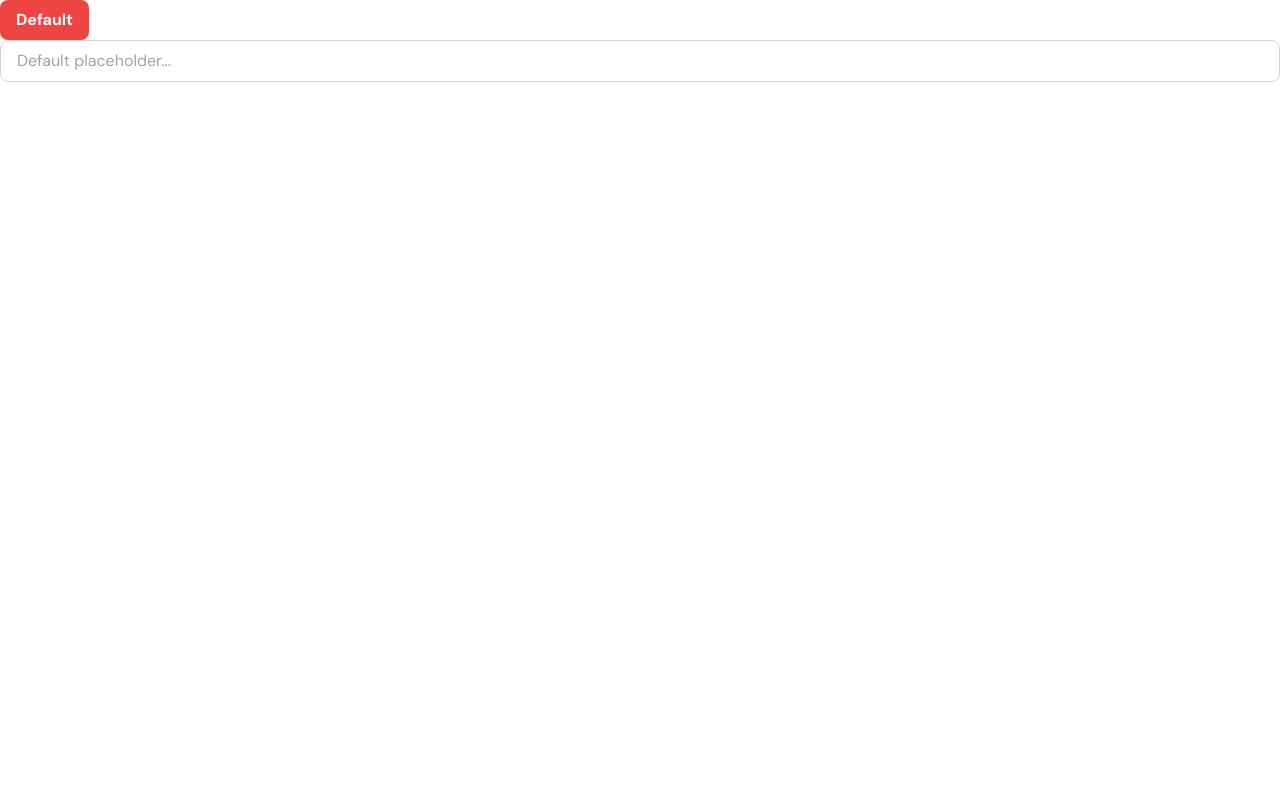
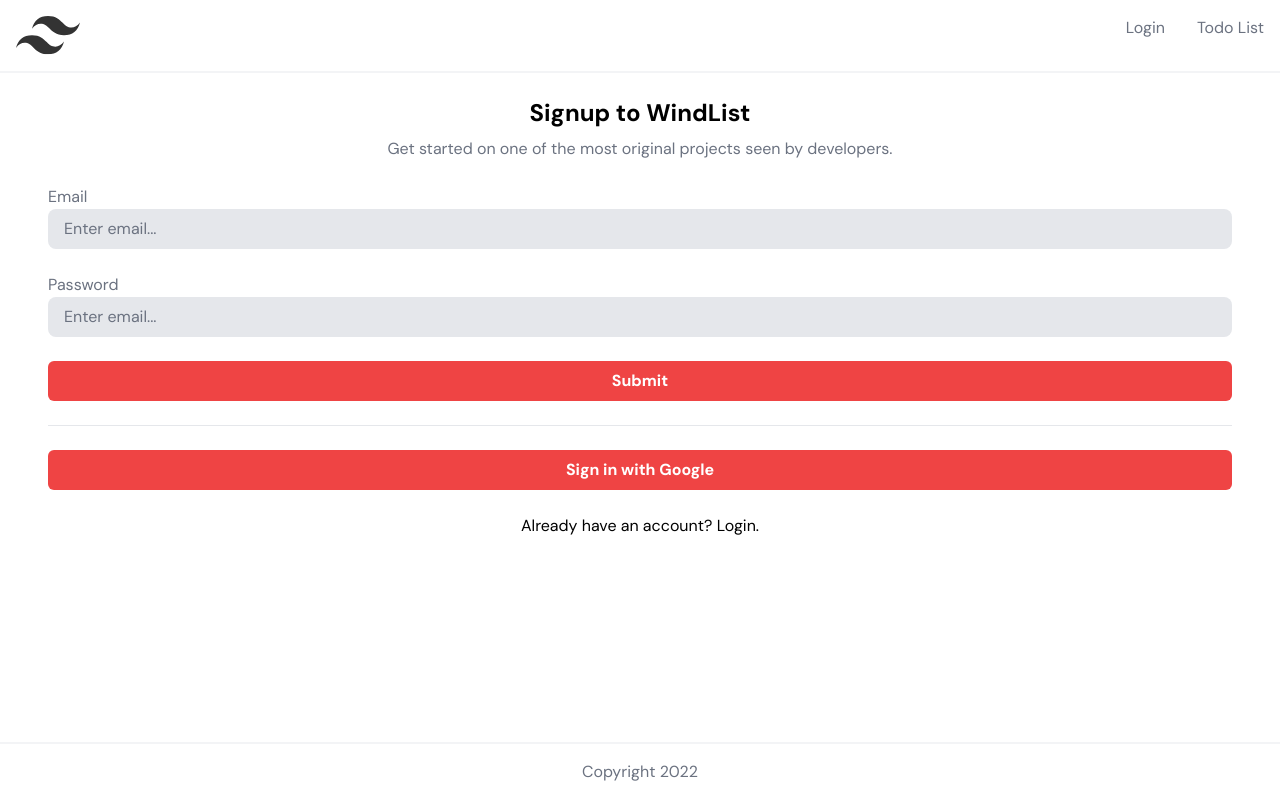
Before and after one commit to takuyadev/windlist-firebase, a React (Create React App) app: page /Login in a window 1280 px wide. Built offline with nearby package versions, Linux system fonts and the light colour scheme.

Commit message:
Styled page and added basic add user function
- More styling, maybe animations
- Added Firebase Config
- React Router DOM to page
- Started List

```diff
--- a/package.json
+++ b/package.json
@@ -9,6 +9,7 @@
     "firebase": "^9.9.0",
     "react": "^18.2.0",
     "react-dom": "^18.2.0",
+    "react-router-dom": "^6.3.0",
     "react-scripts": "5.0.1",
     "web-vitals": "^2.1.4"
   },
--- a/src/App.js
+++ b/src/App.js
@@ -1,12 +1,41 @@
 import { useState } from 'react'
-import Button from './components/Button'
-import TextField from './components/TextField';
+import { Link, Route, Routes } from 'react-router-dom'
+import Header from './components/Header'
+import UserForm from './routes/UserForm'
+import TodoList from './routes/TodoList'
+import Footer from './components/Footer'
 
 function App() {
+  const [loginData, setLoginData] = useState({
+    email: "",
+    password: "",
+  });
+
+
+
   return (
-    <div>
-      <Button />
-      <TextField />
+    <div className="flex flex-col gap-6">
+      <Header/>
+      <main className="mx-12">
+        <Routes>
+          <Route
+            path="/Login"
+            element={
+              <UserForm
+                setLoginData={setLoginData}
+                loginData={loginData}
+              />
+            }
+          />
+          <Route
+            path="/TodoList"
+            element={
+              <TodoList />
+            }
+          />
+        </Routes>
+      </main>
+      <Footer></Footer>
     </div>
   );
 }
--- a/src/components/Button.js
+++ b/src/components/Button.js
@@ -1,14 +1,20 @@
-function Button({ text, icon }) {
+function Button({ children, handleOnClick, icon, type, width }) {
   return (
-    <button className="flex justify-center ease-in duration-100 py-2 px-4 rounded-lg bg-red-500 text-white font-bold hover:bg-red-900">
-      {icon && icon}
-      {text}
+    <button
+      className={`flex justify-center ease-in duration-100 w-${width} py-2 px-4 rounded-md bg-red-500 text-white font-bold hover:bg-red-900`}
+      onClick={handleOnClick}
+      type={type}
+    >
+        {icon && icon}
+        {children}
     </button>
   );
 }
 
 Button.defaultProps = {
-  text: "Default",
+  children: "Default",
+  type: "button",
+  width: "auto"
 };
 
 export default Button;
--- /dev/null
+++ b/src/components/Footer.js
@@ -0,0 +1,7 @@
+export default function Footer(){
+    return (
+        <footer className="fixed bottom-0 w-full border-t-gray-100 border-t-2 text-gray-500 bg-white p-4 text-center ">
+            <p>Copyright 2022</p>
+        </footer>
+    )
+}
--- /dev/null
+++ b/src/components/Header.js
@@ -0,0 +1,15 @@
+import { Link } from 'react-router-dom'
+
+function Header(){
+    return (
+        <header className="sticky flex w-full p-4 justify-between border-b-2 border-b-gray-100 text-gray-500">
+            <img className="w-16" src="./images/tailwind_logo.svg"/>
+            <nav className="flex gap-8 ">
+                <Link to="/Login">Login</Link>
+                <Link to="/TodoList">Todo List</Link>
+            </nav>
+        </header>
+    )
+}
+
+export default Header
--- /dev/null
+++ b/src/components/ListItem.js
@@ -0,0 +1,7 @@
+export default function ListItem(){
+    return (
+        <li className="flex p-4 font-bold rounded-lg border-2 border-gray-200">
+            hello
+        </li>
+    )
+}
--- a/src/components/TextField.js
+++ b/src/components/TextField.js
@@ -1,15 +1,24 @@
-function TextField({ handleOnChange, placeholder }) {
+function TextField
+  ({ id, type, handleOnChange, placeholder, label }) {
+
   return (
+      <div className="w-full">
+        { label && <label className="text-gray-500" htmlFor={id}> {label} </label> }
         <input
-            className="border-gray-300 border w-full py-2 px-4 rounded-lg"
+            className="bg-gray-200 placeholder:text-gray-500 w-full py-2 px-4 rounded-lg"
+            onChange={handleOnChange}
             placeholder={placeholder}
-            onChange={handleOnChange}
+            type={type}
+            id={id}
         />
+      </div>
     );
+
 }
 
 TextField.defaultProps = {
   placeholder: "Default placeholder...",
+  type: "text",
   handleOnChange: (e) => console.log(e.target.value),
 };
 
--- /dev/null
+++ b/src/firebase.config.js
@@ -0,0 +1,47 @@
+// Import the functions you need from the SDKs you need
+
+import { initializeApp } from "firebase/app";
+
+import { getAnalytics } from "firebase/analytics";
+
+import { getFirestore } from "firebase/firestore";
+
+import { GoogleAuthProvider } from "firebase/auth";
+
+// TODO: Add SDKs for Firebase products that you want to use
+
+// https://firebase.google.com/docs/web/setup#available-libraries
+
+
+// Your web app's Firebase configuration
+
+// For Firebase JS SDK v7.20.0 and later, measurementId is optional
+
+const firebaseConfig = {
+
+  apiKey: "AIzaSyBkfQ5vgDXoGp6imre33Pjwm7makJgSNDg",
+
+  authDomain: "fir-tutorial-be746.firebaseapp.com",
+
+  projectId: "fir-tutorial-be746",
+
+  storageBucket: "fir-tutorial-be746.appspot.com",
+
+  messagingSenderId: "314749522357",
+
+  appId: "1:314749522357:web:f3f3b19b3d5722f3a3c9fc",
+
+  measurementId: "G-3349M4ES83"
+
+};
+
+
+// Initialize Firebase
+
+export const app = initializeApp(firebaseConfig);
+
+export const analytics = getAnalytics(app);
+
+export const database = getFirestore();
+
+export const provider = new GoogleAuthProvider();
--- a/src/index.js
+++ b/src/index.js
@@ -1,14 +1,17 @@
 import React from 'react';
 import ReactDOM from 'react-dom/client';
+import { BrowserRouter } from 'react-router-dom'
 import './index.css';
 import App from './App';
 import reportWebVitals from './reportWebVitals';
 
 const root = ReactDOM.createRoot(document.getElementById('root'));
 root.render(
-  <React.StrictMode>
-    <App />
-  </React.StrictMode>
+  <BrowserRouter>
+    <React.StrictMode>
+      <App />
+    </React.StrictMode>
+  </BrowserRouter>
 );
 
 // If you want to start measuring performance in your app, pass a function
--- /dev/null
+++ b/src/routes/TodoList.js
@@ -0,0 +1,18 @@
+import ListItem from '../components/ListItem'
+import TextField from '../components/TextField'
+import Button from '../components/Button'
+
+export default function TodoList(){
+    return (
+        <div className="flex flex-col gap-8">
+            <form className="flex w-full p-0 gap-4">
+                <TextField />
+                <Button />
+            </form>
+            <hr/>
+            <ul className='flex flex-col gap-4'>
+                <ListItem />
+            </ul>
+        </div>
+    )
+}
--- /dev/null
+++ b/src/routes/UserForm.js
@@ -0,0 +1,82 @@
+import { useState } from "react";
+import Button from "../components/Button";
+import TextField from "../components/TextField";
+import { database, provider } from '../firebase.config.js'
+import { collection, addDoc } from 'firebase/firestore'
+import {getAuth, signInWithPopup, GoogleAuthProvider} from 'firebase/auth'
+
+export default function UserForm({ setLoginData, loginData }) {
+  const [tabs, setTabs] = useState("signup")
+  const auth = getAuth();
+
+  function getEmailInput(e) {
+    setLoginData((prevInput) => ({
+      ...prevInput,
+      email: e.target.value,
+    }));
+  }
+
+  function getPasswordInput(e) {
+    setLoginData((prevInput) => ({
+      ...prevInput,
+      password: e.target.value,
+    }));
+  }
+
+  async function submitSignup(e) {
+    e.preventDefault();
+
+    //Get user collection reference, then add object to collection
+    await addDoc(collection(database, "users"), {
+      email: loginData.email,
+      password: loginData.password
+    })
+  }
+
+  function googleLogin(){
+    signInWithPopup(auth, provider)
+      .then((result) => {
+        // This gives you a Google Access Token. You can use it to access the Google API.
+        const credential = GoogleAuthProvider.credentialFromResult(result);
+        const token = credential.accessToken;
+        // The signed-in user info.
+        const user = result.user;
+        // ...
+      }).catch((error) => {
+        // Handle Errors here.
+        const errorCode = error.code;
+        const errorMessage = error.message;
+        // The email of the user's account used.
+        const email = error.customData.email;
+        // The AuthCredential type that was used.
+        const credential = GoogleAuthProvider.credentialFromError(error);
+        // ...
+      });
+  }
+
+  return (
+    <form onSubmit={submitSignup} className="flex flex-col gap-6 ">
+      <div>
+        <h1 className="mb-2 text-2xl font-bold text-center ">Signup to WindList</h1>
+        <p className="text-center text-gray-500">Get started on one of the most original projects seen by developers.</p>
+      </div>
+      <TextField
+        label="Email"
+        handleOnChange={getEmailInput}
+        id="email"
+        placeholder="Enter email..."
+      />
+      <TextField
+        label="Password"
+        handleOnChange={getPasswordInput}
+        type="password"
+        id="password"
+        placeholder="Enter email..."
+      />
+      <Button type="submit">Submit</Button>
+      <hr />
+      <Button handleOnClick={googleLogin}>Sign in with Google</Button>
+      <p className="text-center"> Already have an account? Login. </p>
+    </form>
+  );
+}
```
Also changed, not shown: public/images/tailwind_logo.svg (added), src/firebaseConfig.js (added), 1 other file (tests, documents, lock files or other folders).
